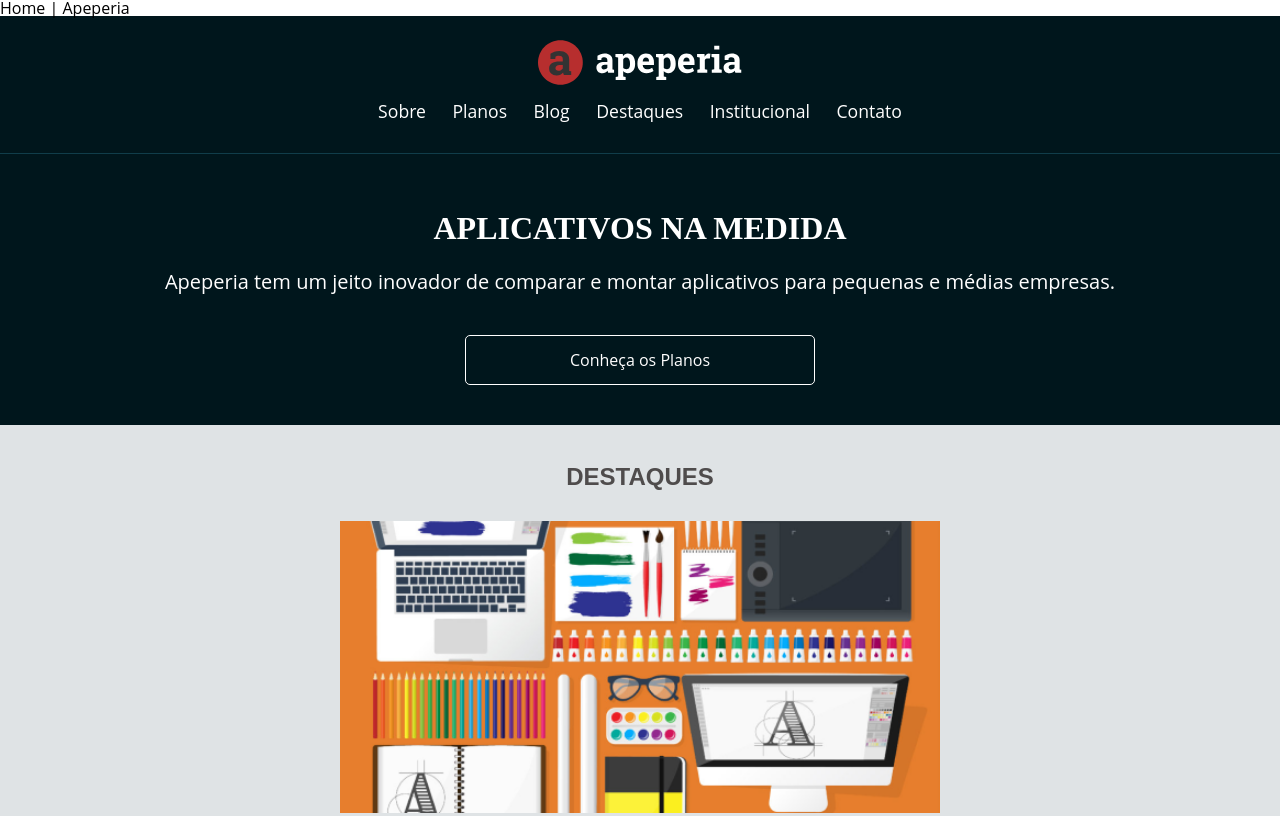
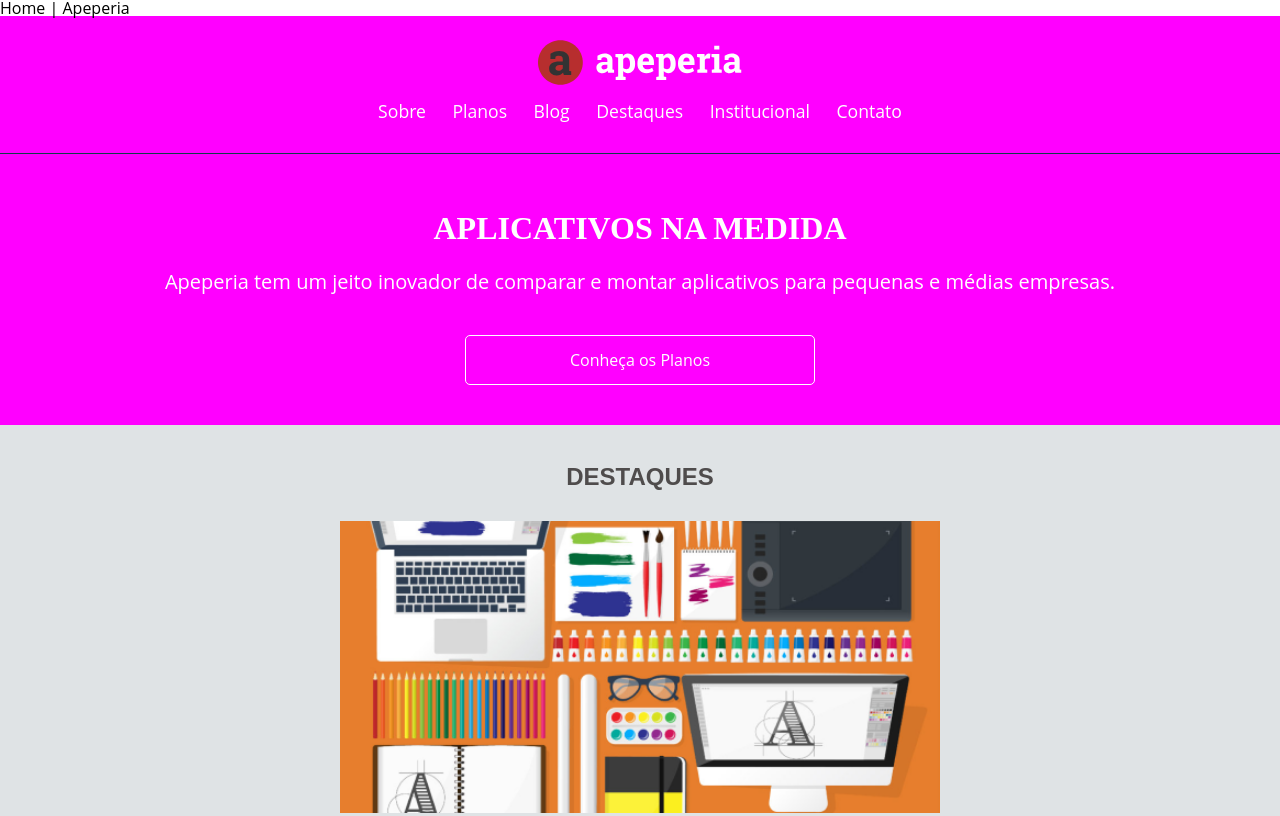
Before and after one commit to felipefiih97/Alura-T4, a plain HTML site: page Segunda-fase-alura-T4/3-Layouts Responsivos/index.html in a window 1280 px wide. Shown: the top 816 px of the page. Drawn offline with Linux system fonts and the light colour scheme.

Commit message:
layout tablet

```diff
--- a/Segunda-fase-alura-T4/3-Layouts Responsivos/css/chamada.css
+++ b/Segunda-fase-alura-T4/3-Layouts Responsivos/css/chamada.css
@@ -31,3 +31,9 @@
 .chamada__botao {
     width: 100%;
 }
+
+@media screen and (min-width: 768px){
+    .chamada{
+        background-color: #F0F ;
+    }
+}
```
